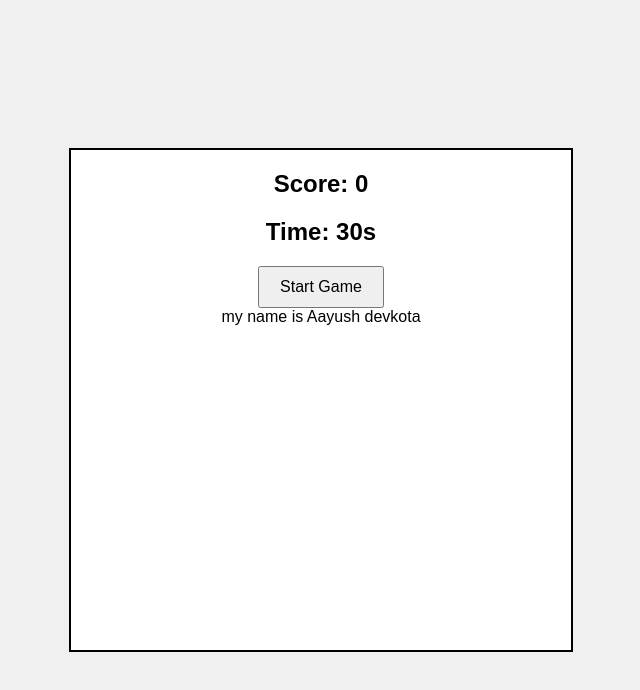
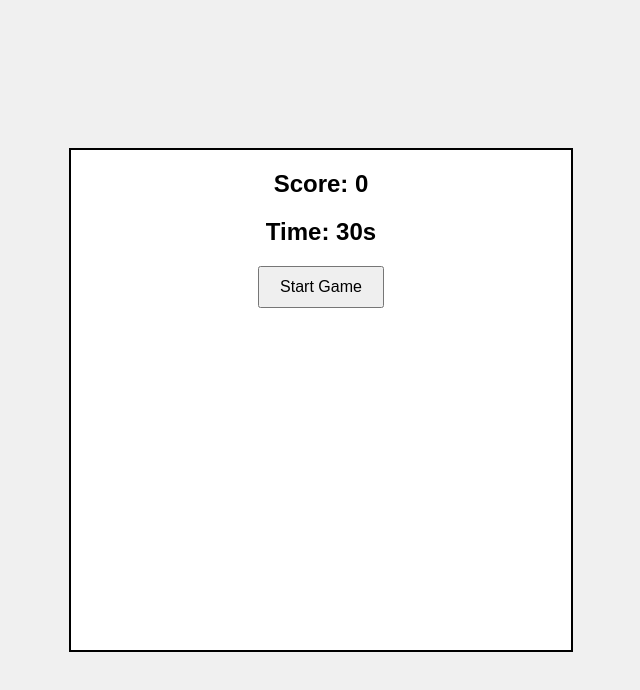
Before and after one commit to Aayushadk504/practice-day-4, a plain HTML site: page index.html in a window 1280 px wide. Shown: the whole page, without its empty margins (319-959 px from the left). Drawn offline with Linux system fonts and the light colour scheme.

Commit message:
my third try

```diff
--- a/index.html
+++ b/index.html
@@ -13,7 +13,6 @@
             <h2>Score: <span id="score">0</span></h2>
             <h2>Time: <span id="time">30</span>s</h2>
             <button id="start-btn">Start Game</button>
-            <div class="div"> my name is Aayush devkota</div>
         </div>
     </div>
     <script src="script.js"></script>
```
